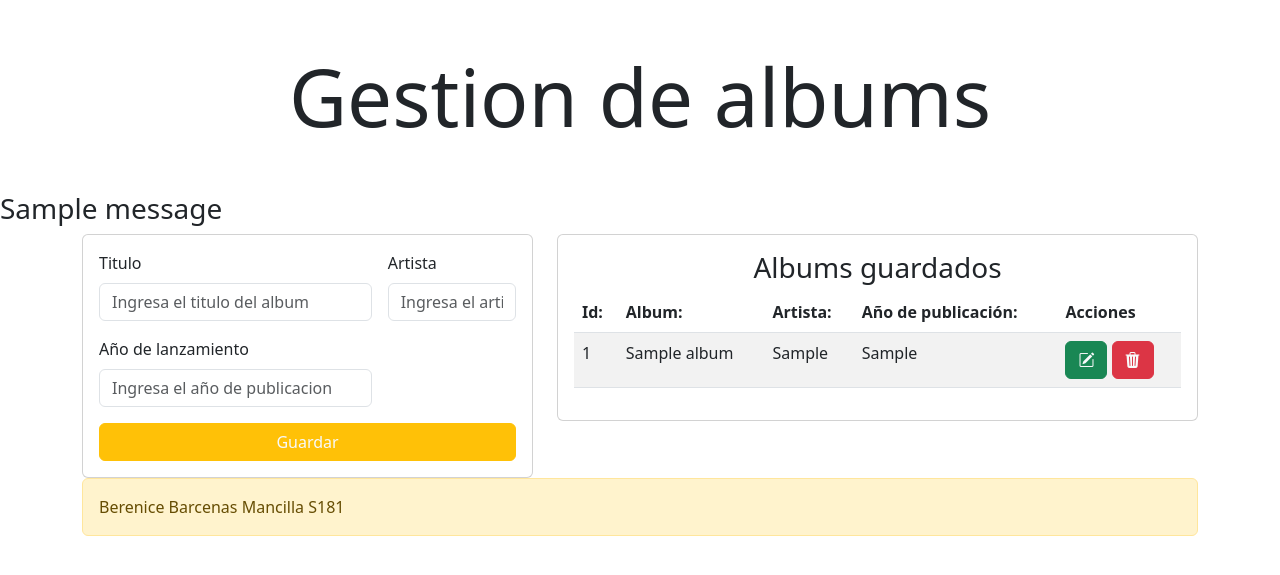
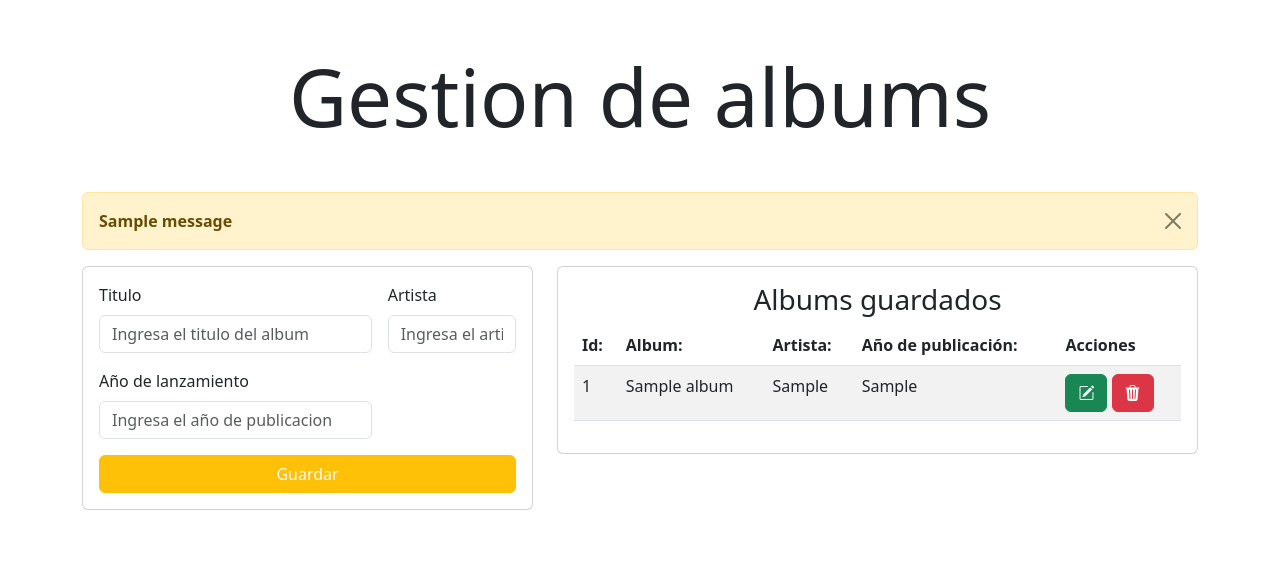
Before and after one commit to berenice-barcenas-mancilla/POOS181, a Flask app: page / in a window 1280 px wide. Shown: the part 102-677 px from the top of the page. Run offline with Flask 3, Linux system fonts and the light colour scheme; tables that the repository leaves empty or names only in its code hold one stand-in row (values such as "Sample post"); one stand-in notice (Sample message) is shown; some libraries are stand-ins or nearby versions.

Commit message:
Impresion de mensajes haciendo uso de alerts con bootstrap

```diff
--- a/Pract5/templates/index.html
+++ b/Pract5/templates/index.html
@@ -6,14 +6,18 @@
     </div>
 
 
-    {%with mensajes=get_flashed_messages()%}
-        {% if mensajes %}
-            {% for msj in mensajes %}
-                <h3>{{msj}}</h3>
-            {%endfor%}
-        {%endif%}
-    {%endwith%}
     <div class="container">
+
+        {%with mensajes=get_flashed_messages()%}
+            {% if mensajes %}
+                {% for msj in mensajes %}
+                    <div class="alert alert-warning alert-dismissible fade show" role="alert">
+                        <strong>{{msj}}</strong>
+                        <button type="button" class="btn-close" data-bs-dismiss="alert" aria-label="Close"></button>
+                    </div>
+                {%endfor%}
+            {%endif%}
+        {%endwith%}
 
         <div class="row  ">
             <div class="col-md-5 justify-content-center ">
@@ -79,10 +83,5 @@
                 </div>
             </div>
         </div>
-
-        <div class="alert alert-warning" role="alert">
-            Berenice Barcenas Mancilla S181
-        </div>
-
     </div>
 {% endblock %}
```
